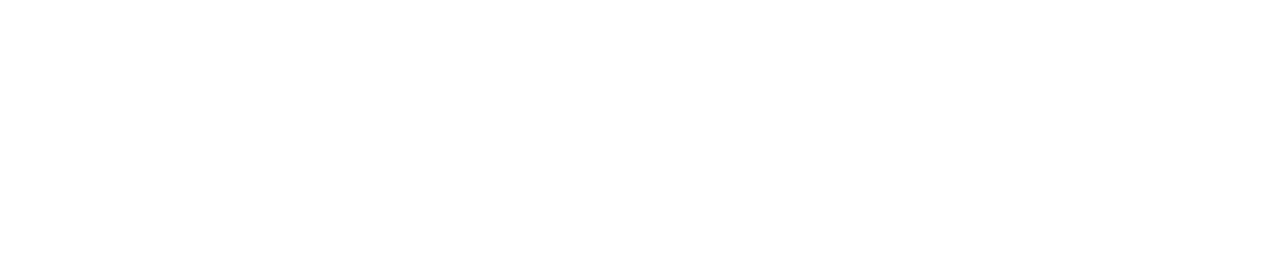
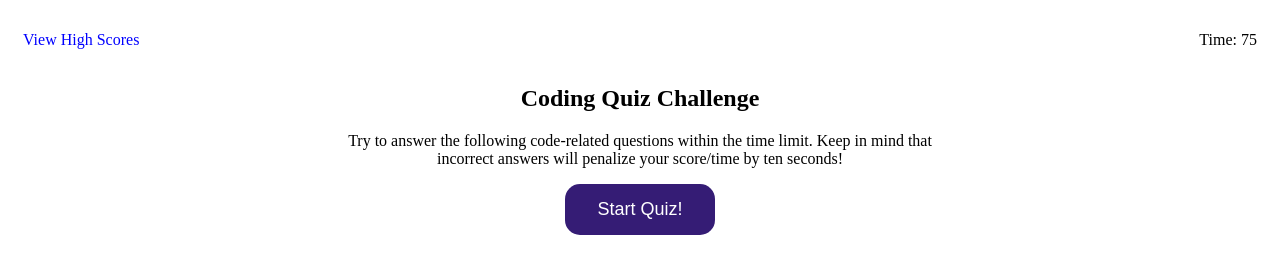
Before and after one commit to SteveB29/coding-quiz, a plain HTML site: page index.html in a window 1280 px wide. Drawn offline with Linux system fonts and the light colour scheme.

Commit message:
starter styling and HTML layout

```diff
--- a/assets/css/style.css
+++ b/assets/css/style.css
@@ -0,0 +1,32 @@
+header {
+    display: flex;
+    flex-direction: row;
+    justify-content: space-between;
+    margin: 15px;
+}
+
+header p a {
+    text-decoration: none;
+    color: blue;
+}
+
+section {
+    width: 50%;
+    margin: 0 auto;
+    text-align: center;
+}
+
+section button {
+    background-color: #351c75;
+    border: none;
+    color: white;
+    display: inline block;
+    padding: 15px 32px;
+    border-radius: 15px;
+    font-size: large;
+    text-align: center;
+}
+
+section button:hover {
+    background-color: #bd60e7;
+}
--- a/index.html
+++ b/index.html
@@ -8,6 +8,21 @@
     <title>Coding quiz!</title>
 </head>
 <body>
+    <header class="header">
+        <p>
+            <a href="high-score.html">
+                View High Scores
+            </a>
+        </p>
+        <p>Time: <span>75</span></p>
+    </header>
+
+    <section>
+        <h1>Coding Quiz Challenge</h1>
+        <p>Try to answer the following code-related questions within the time limit.
+            Keep in mind that incorrect answers will penalize your score/time by ten seconds!</p>
+        <button>Start Quiz!</button>
+    </section>
 
 </body>
 </html>
```
